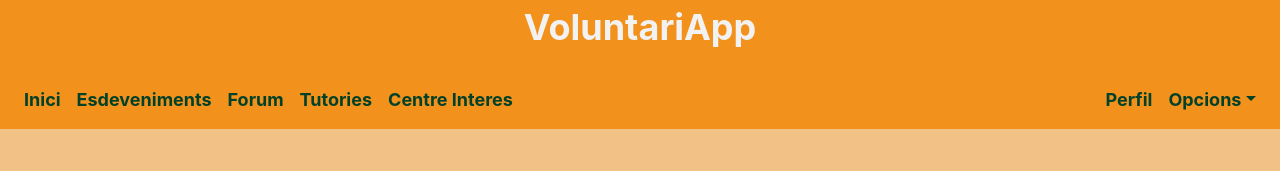
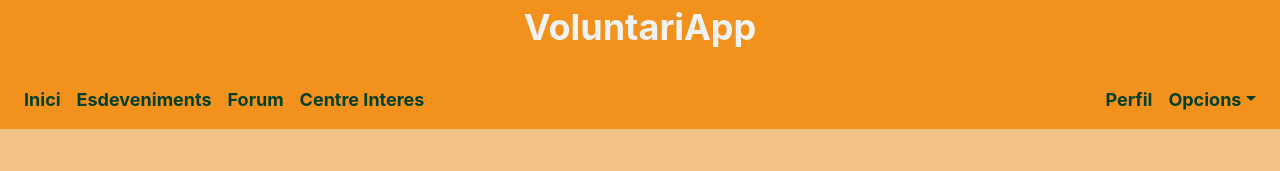
Before and after one commit to ElenaIzquierdo/VoluntariApp_Web, a React (Create React App) app: page / in a window 1280 px wide. Shown: the top 171 px of the page. Built offline with nearby package versions, Linux system fonts and the light colour scheme.

Commit message:
remove Tutories tab

```diff
--- a/src/components/base.jsx
+++ b/src/components/base.jsx
@@ -29,9 +29,6 @@ class Base extends React.Component{
                             </NavItem>
                             <NavItem>
                                 <NavLink className="text-style" href="/forum">Forum</NavLink>
-                            </NavItem>
-                            <NavItem>
-                                <NavLink className="text-style" href="/tutories">Tutories</NavLink>
                             </NavItem>
                             <NavItem>
                                 <NavLink className="text-style" href="/centre-interes">Centre Interes</NavLink>
```
